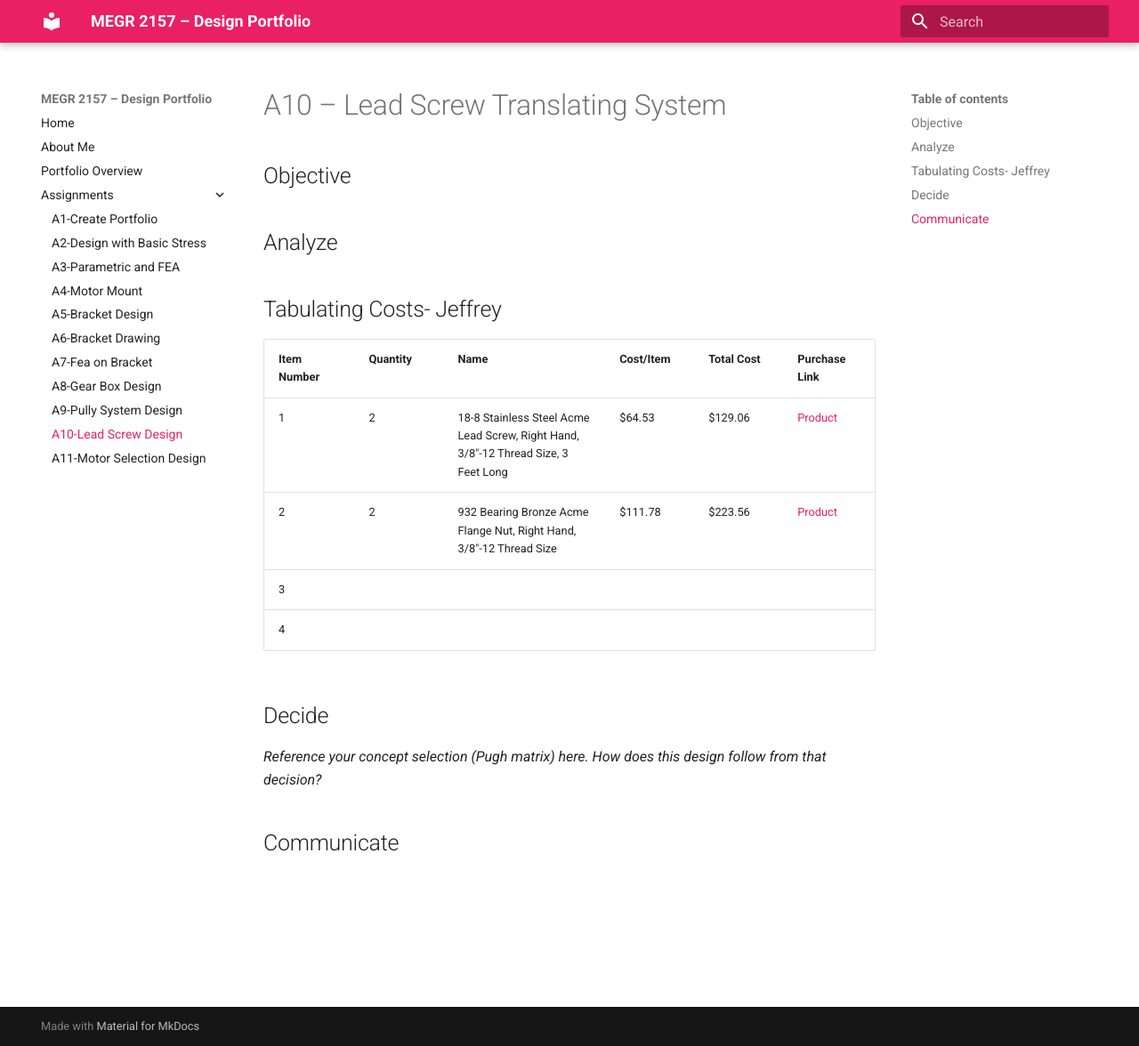
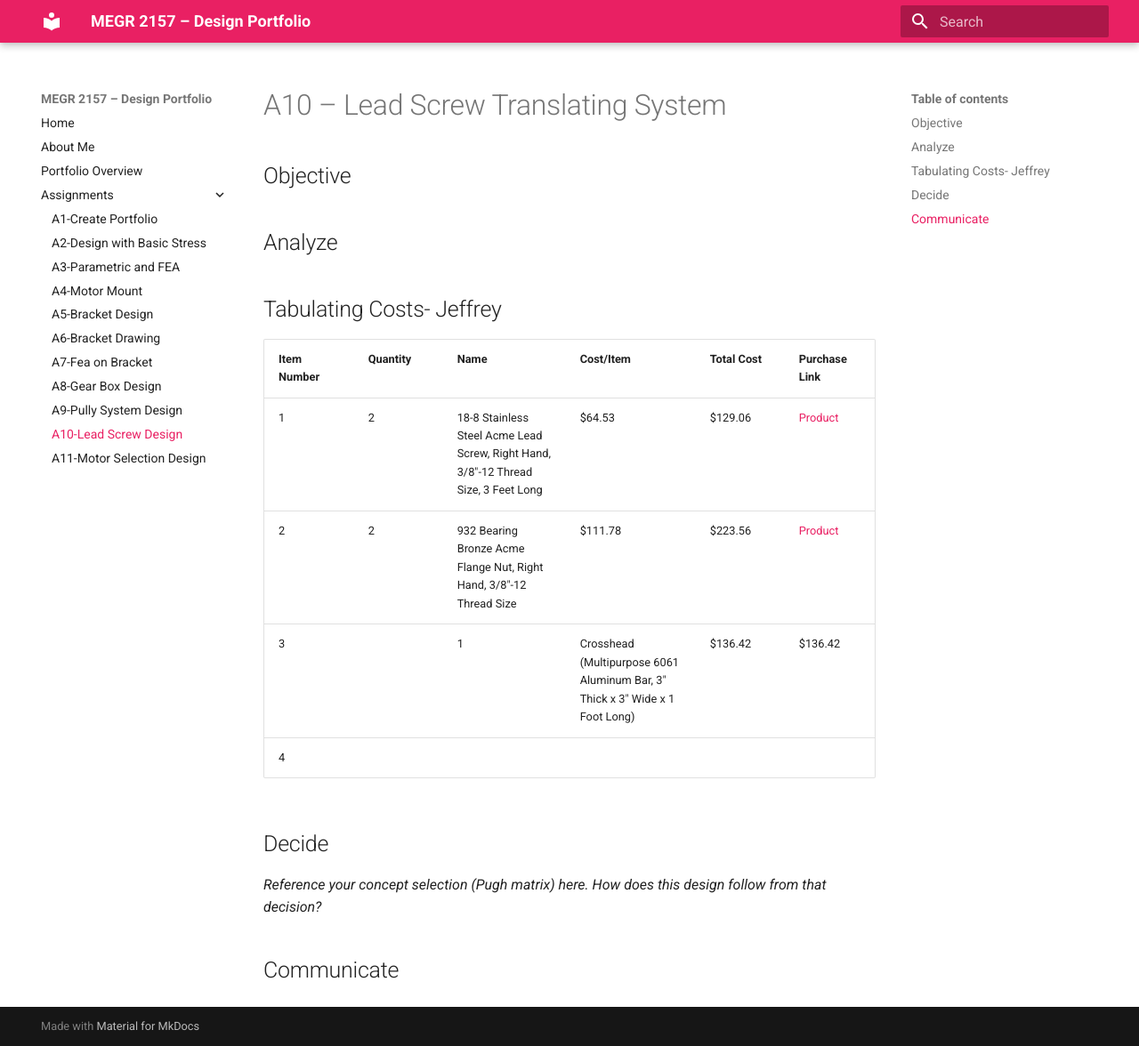
Before and after one commit to JonathanSuarezVazquez/Jonathans-megr2157-portfolio, an MkDocs documentation site: the page built from docs/assignments/A10/index.md, in a window 1280 px wide and 1176 px high. Shown: the whole window at 89% size. Built offline with MkDocs 1.6.1 and Material for MkDocs 9.7.7, drawn with Linux system fonts in a browser that asks for light colours.

Commit message:
Add item details for Crosshead in assignment table

```diff
--- a/docs/assignments/A10/index.md
+++ b/docs/assignments/A10/index.md
@@ -10,7 +10,7 @@
 |  :--- | :--- | :--- | :---| :--- | :---|
 | 1 | 2 | 18-8 Stainless Steel Acme Lead Screw, Right Hand, 3/8"-12 Thread Size, 3 Feet Long | $64.53 | $129.06 | [Product](https://www.mcmaster.com/95061A813/)|
 | 2 | 2 | 932 Bearing Bronze Acme Flange Nut, Right Hand, 3/8"-12 Thread Size | $111.78 | $223.56 | [Product](https://www.mcmaster.com/95120A592/) |
-| 3 | |  | |  |  |
+| 3 | | 1 | Crosshead (Multipurpose 6061 Aluminum Bar, 3" Thick x 3" Wide x 1 Foot Long) | $136.42 | $136.42 | [Product](https://www.mcmaster.com/9008K62-9008K621/?s=rectangular+bar) |
 | 4 | |  | |  |  |
 
 ## Decide
```
